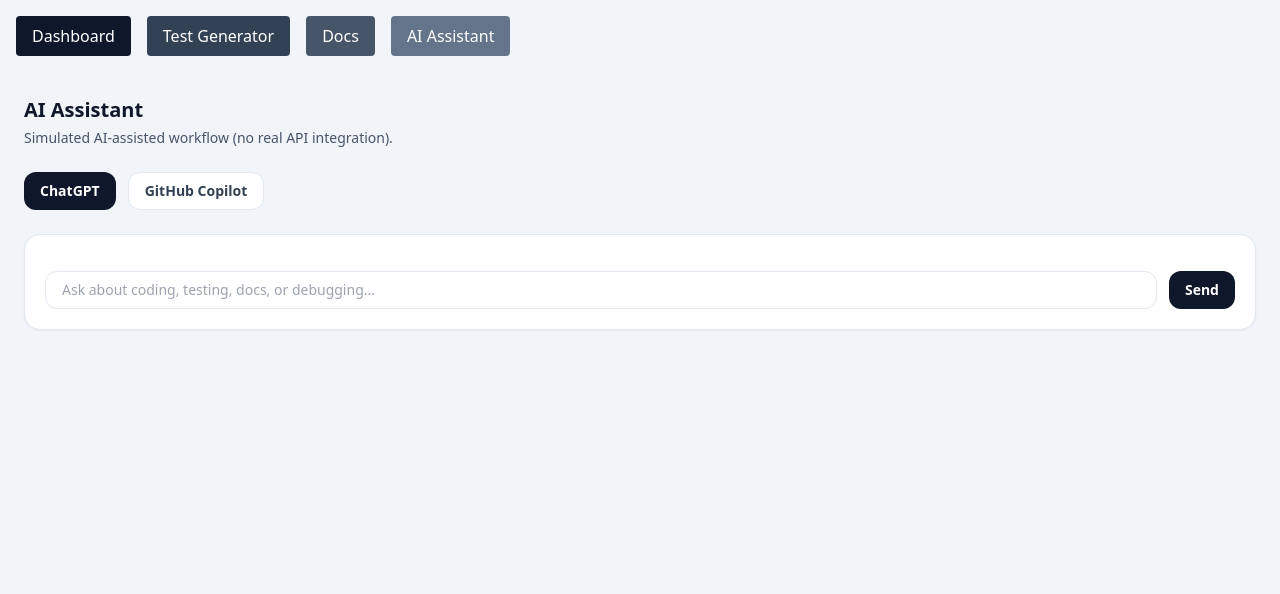
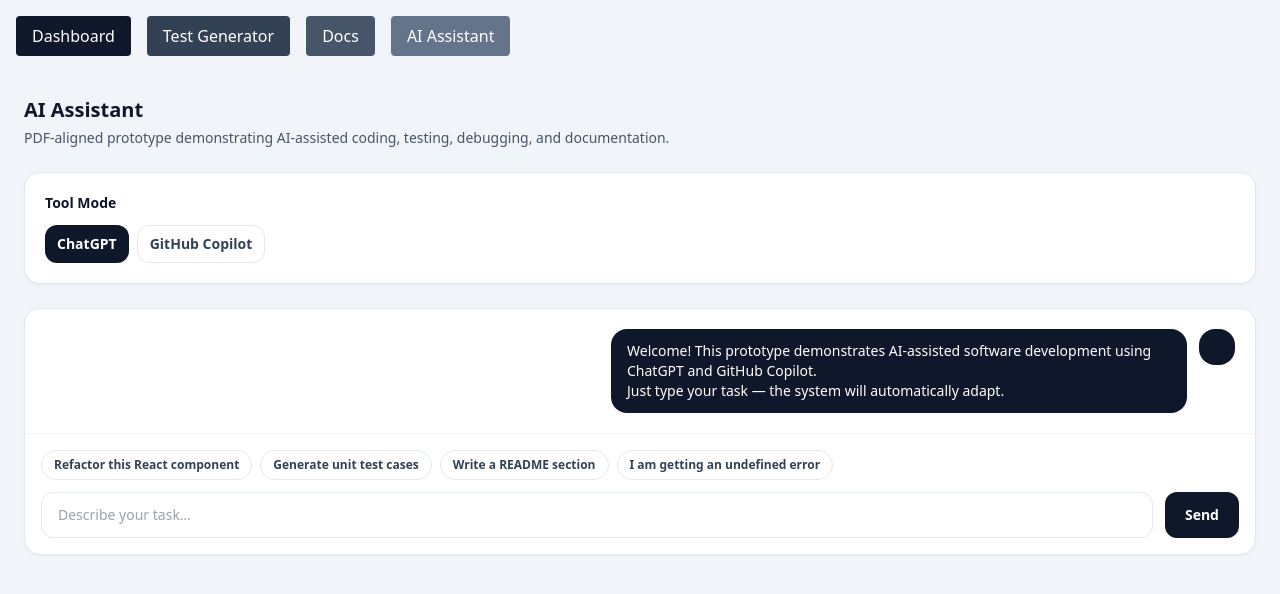
Before and after one commit to Team9-AI-Project/ai-tools-software-dev, a React (Vite) app: page / in a window 1280 px wide. Both pictures are taken after a click on the button "AI Assistant". Shown: the top 594 px of the page. Built offline with nearby package versions, Linux system fonts and the light colour scheme.

Commit message:
Abdul: upgrade AI Assistant with adaptive task buttons and improved layout

```diff
--- a/src/pages/AiAssistant.jsx
+++ b/src/pages/AiAssistant.jsx
@@ -1,85 +1,221 @@
-import { useState } from "react";
+import { useMemo, useState } from "react";
 
-function detectTask(text) {
+/* ---------- UI helpers ---------- */
+function Bubble({ side, children }) {
+  const isUser = side === "user";
+  return (
+    <div className={`flex items-start gap-3 ${isUser ? "justify-start" : "justify-end"}`}>
+      {isUser ? <div className="h-9 w-9 rounded-2xl bg-slate-200" /> : null}
+      <div
+        className={
+          "max-w-xl rounded-2xl px-4 py-3 text-sm whitespace-pre-line " +
+          (isUser ? "bg-slate-100 text-slate-800" : "bg-slate-900 text-white")
+        }
+      >
+        {children}
+      </div>
+      {!isUser ? <div className="h-9 w-9 rounded-2xl bg-slate-900" /> : null}
+    </div>
+  );
+}
+
+function Chip({ children, onClick }) {
+  return (
+    <button
+      onClick={onClick}
+      className="rounded-full border border-slate-200 bg-white px-3 py-1.5 text-xs font-semibold text-slate-700 hover:bg-slate-50"
+    >
+      {children}
+    </button>
+  );
+}
+
+function Panel({ title, children }) {
+  return (
+    <div className="rounded-2xl border border-slate-200 bg-white p-5 shadow-sm">
+      <div className="text-sm font-semibold text-slate-900">{title}</div>
+      <div className="mt-3 text-sm text-slate-700">{children}</div>
+    </div>
+  );
+}
+
+/* ---------- Task auto-detection ---------- */
+function detectTaskFromText(text) {
   const t = text.toLowerCase();
 
-  if (t.includes("test") || t.includes("jest")) return "testing";
-  if (t.includes("readme") || t.includes("doc")) return "documentation";
-  if (t.includes("error") || t.includes("bug")) return "debugging";
-
-  return "coding";
+  if (t.includes("test") || t.includes("jest") || t.includes("rtl")) {
+    return "Testing";
+  }
+  if (t.includes("readme") || t.includes("doc") || t.includes("documentation")) {
+    return "Documentation";
+  }
+  if (t.includes("error") || t.includes("bug") || t.includes("fix")) {
+    return "Debugging";
+  }
+  return "Coding";
 }
 
-function generateResponse(tool, text) {
-  const task = detectTask(text);
+/* ---------- AI logic (PDF-aligned) ---------- */
+function makeResponse({ tool, userText }) {
+  const t = userText.toLowerCase();
+  const task = detectTaskFromText(userText);
 
-  const responses = {
-    ChatGPT: {
-      coding: [
-        "ChatGPT: Consider refactoring into smaller components and improving naming clarity.",
-        "ChatGPT: Focus on readability and reducing duplication.",
-        "ChatGPT: Add prop validation and error handling for better robustness."
-      ],
-      testing: [
-        "ChatGPT: Write render tests, interaction tests, and edge case validation.",
-        "ChatGPT: Mock API calls and verify user-visible behavior.",
-        "ChatGPT: Ensure accessibility queries are used in tests."
-      ],
-      documentation: [
-        "ChatGPT: Add Overview, Setup, Features, and Contribution sections.",
-        "ChatGPT: Keep documentation concise and structured.",
-        "ChatGPT: Include copy-paste ready examples."
-      ],
-      debugging: [
-        "ChatGPT: Check console errors and validate state changes.",
-        "ChatGPT: Add guard clauses to prevent undefined errors.",
-        "ChatGPT: Reproduce the bug with minimal test case."
-      ]
-    },
-    Copilot: {
-      coding: [
-        "Copilot: Extract helper function.",
-        "Copilot: Rename variable for clarity.",
-        "Copilot: Suggest early return pattern."
-      ],
-      testing: [
-        "Copilot: Create Component.test.jsx file.",
-        "Copilot: Add basic render test.",
-        "Copilot: Add interaction test snippet."
-      ],
-      documentation: [
-        "Copilot: Insert README template snippet.",
-        "Copilot: Add inline comments.",
-        "Copilot: Generate markdown section."
-      ],
-      debugging: [
-        "Copilot: Add console.log temporarily.",
-        "Copilot: Check null/undefined input.",
-        "Copilot: Add minimal reproduction test."
-      ]
-    }
-  };
-
-  const options = responses[tool][task];
-  return options[Math.floor(Math.random() * options.length)];
+  /* ===== ChatGPT ===== */
+  if (tool === "ChatGPT") {
+    // --- Documentation with context awareness ---
+    if (task === "Documentation") {
+      if (t.includes("module") || t.includes("allows") || t.includes("assistant")) {
+        return (
+          "## AI Assistant\n\n" +
+          "### Overview\n" +
+          "AI Assistant is a UI prototype demonstrating how AI tools such as ChatGPT and GitHub Copilot can support software development tasks including coding, testing, debugging, and documentation.\n\n" +
+          "### Setup & Run\n" +
+          "1. Clone the repository\n" +
+          "2. Run `npm install`\n" +
+          "3. Start the app with `npm run dev`\n\n" +
+          "### Features\n" +
+          "- AI-assisted coding guidance\n" +
+          "- Test case generation support\n" +
+          "- Documentation and README assistance\n" +
+          "- Role-based UI prototype\n\n" +
+          "### Team Contributions\n" +
+          "- Abdul: AI Assistant logic & UI\n" +
+          "- Motiar: Testing workflow\n" +
+          "- Masrur: Documentation & guidelines\n" +
+          "- Bappi: Dashboard & UI polish\n"
+        );
       }
 
-export default function AiAssistant() {
+      return (
+        "ChatGPT (Docs): I can help write a clean README section:\n" +
+        "- Overview (what/why)\n" +
+        "- Setup & run steps\n" +
+        "- Features\n" +
+        "- Team contributions\n\n" +
+        "Tell me the module name and what it does."
+      );
+    }
+
+    // --- Testing ---
+    if (task === "Testing") {
+      const variants = [
+        "ChatGPT (Testing): Identify key behaviors first. Write Jest + React Testing Library tests for rendering, interactions, and error handling. Mock API calls where needed.",
+        "ChatGPT (Testing): A solid test strategy includes render tests, interaction tests, and edge case validation using mocks.",
+        "ChatGPT (Testing): Focus on user-visible behavior. Add tests for valid input, invalid input, and failure scenarios."
+      ];
+      return variants[Math.floor(Math.random() * variants.length)];
+    }
+
+    // --- Debugging ---
+    if (task === "Debugging") {
+      return (
+        "ChatGPT (Debugging): Share the error message and related code.\n" +
+        "I will explain the root cause, suggest fixes, and recommend a small regression test."
+      );
+    }
+
+    // --- Coding (default) ---
+   // --- Coding (default) ---
+if (
+  t.includes("goal") ||
+  t.includes("re-render") ||
+  t.includes("performance") ||
+  t.includes("cleaner")
+) {
+  return (
+    "ChatGPT (Coding): Based on your goal, here are practical suggestions:\n" +
+    "- Use React.memo for pure components\n" +
+    "- Avoid inline functions inside JSX\n" +
+    "- Check dependency arrays in useEffect\n" +
+    "- Split large components into smaller ones\n\n" +
+    "These steps help reduce unnecessary re-renders and improve code clarity."
+  );
+}
+
+return (
+  "ChatGPT (Coding): I can review and improve your code by:\n" +
+  "1) Refactoring for readability\n" +
+  "2) Reducing duplication\n" +
+  "3) Improving performance\n" +
+  "4) Suggesting basic tests and documentation updates\n\n" +
+  "If you share a snippet, I can give more specific suggestions."
+);
+
+}
+
+  /* ===== GitHub Copilot ===== */
+  if (task === "Testing") {
+    return (
+      "Copilot (Testing):\n" +
+      "- Create Component.test.jsx\n" +
+      "- Add render(), screen queries, fireEvent\n" +
+      "- Cover render, interaction, and error cases"
+    );
+  }
+
+  if (task === "Documentation") {
+    return (
+      "Copilot (Docs):\n" +
+      "- Insert README template\n" +
+      "- Add concise inline comments\n" +
+      "- Keep examples short and reusable"
+    );
+  }
+
+  if (task === "Debugging") {
+    return (
+      "Copilot (Debugging):\n" +
+      "- Add guard clauses\n" +
+      "- Check undefined/null values\n" +
+      "- Write a minimal reproduction test"
+    );
+  }
+
+  return (
+    "Copilot (Coding):\n" +
+    "- Extract helper functions\n" +
+    "- Improve naming\n" +
+    "- Add early returns\n" +
+    "- Review suggestions before accepting"
+  );
+}
+
+/* ---------- Main component ---------- */
+export default function AiChat() {
   const [tool, setTool] = useState("ChatGPT");
   const [input, setInput] = useState("");
-  const [messages, setMessages] = useState([]);
 
-  function handleSend() {
-    if (!input.trim()) return;
+  const [messages, setMessages] = useState([
+    {
+      id: 1,
+      side: "ai",
+      text:
+        "Welcome! This prototype demonstrates AI-assisted software development using ChatGPT and GitHub Copilot.\n" +
+        "Just type your task — the system will automatically adapt."
+    }
+  ]);
 
-    const userMsg = { type: "user", text: input };
-    const aiMsg = {
-      type: "ai",
-      text: generateResponse(tool, input)
-    };
+  const quickPrompts = useMemo(
+    () => [
+      "Refactor this React component",
+      "Generate unit test cases",
+      "Write a README section",
+      "I am getting an undefined error"
+    ],
+    []
+  );
 
-    setMessages([...messages, userMsg, aiMsg]);
+  function addUserMessage(text) {
+    const trimmed = text.trim();
+    if (!trimmed) return;
+
+    setMessages((m) => [...m, { id: Date.now(), side: "user", text: trimmed }]);
     setInput("");
+
+    const reply = makeResponse({ tool, userText: trimmed });
+    setTimeout(() => {
+      setMessages((m) => [...m, { id: Date.now() + 1, side: "ai", text: reply }]);
+    }, 300);
   }
 
   return (
@@ -87,67 +223,63 @@ export default function AiAssistant() {
       <div>
         <h1 className="text-xl font-bold text-slate-900">AI Assistant</h1>
         <p className="mt-1 text-sm text-slate-600">
-          Simulated AI-assisted workflow (no real API integration).
+          PDF-aligned prototype demonstrating AI-assisted coding, testing, debugging, and documentation.
         </p>
       </div>
 
-      {/* Tool Toggle */}
-      <div className="flex gap-3">
+      <Panel title="Tool Mode">
+        <div className="flex gap-2">
+          {["ChatGPT", "GitHub Copilot"].map((t) => (
             <button
-          onClick={() => setTool("ChatGPT")}
-          className={`px-4 py-2 rounded-xl text-sm font-semibold ${
-            tool === "ChatGPT"
-              ? "bg-slate-900 text-white"
-              : "bg-white border border-slate-200 text-slate-700"
-          }`}
+              key={t}
+              onClick={() => setTool(t)}
+              className={
+                tool === t
+                  ? "rounded-xl bg-slate-900 px-3 py-2 text-sm font-semibold text-white"
+                  : "rounded-xl border border-slate-200 bg-white px-3 py-2 text-sm font-semibold text-slate-700 hover:bg-slate-50"
+              }
             >
-          ChatGPT
+              {t}
             </button>
+          ))}
+        </div>
+      </Panel>
 
-        <button
-          onClick={() => setTool("Copilot")}
-          className={`px-4 py-2 rounded-xl text-sm font-semibold ${
-            tool === "Copilot"
-              ? "bg-slate-900 text-white"
-              : "bg-white border border-slate-200 text-slate-700"
-          }`}
-        >
-          GitHub Copilot
-        </button>
-      </div>
-
-      {/* Chat Box */}
-      <div className="rounded-2xl border border-slate-200 bg-white p-5 shadow-sm">
-        <div className="space-y-3">
-          {messages.map((msg, i) => (
-            <div
-              key={i}
-              className={`rounded-xl p-3 text-sm ${
-                msg.type === "user"
-                  ? "bg-slate-100 text-slate-800"
-                  : "bg-slate-900 text-white"
-              }`}
-            >
-              {msg.text}
-            </div>
+      <div className="rounded-2xl border border-slate-200 bg-white shadow-sm">
+        <div className="space-y-4 p-5">
+          {messages.map((m) => (
+            <Bubble key={m.id} side={m.side}>
+              {m.text}
+            </Bubble>
           ))}
         </div>
 
-        <div className="mt-4 flex gap-3">
+        <div className="border-t border-slate-100 p-4">
+          <div className="mb-3 flex flex-wrap gap-2">
+            {quickPrompts.map((p) => (
+              <Chip key={p} onClick={() => addUserMessage(p)}>
+                {p}
+              </Chip>
+            ))}
+          </div>
+
+          <div className="flex gap-3">
             <input
               value={input}
               onChange={(e) => setInput(e.target.value)}
-            className="w-full rounded-xl border border-slate-200 px-4 py-2 text-sm outline-none focus:border-slate-400"
-            placeholder="Ask about coding, testing, docs, or debugging..."
+              onKeyDown={(e) => e.key === "Enter" && addUserMessage(input)}
+              className="w-full rounded-xl border border-slate-200 px-4 py-3 text-sm"
+              placeholder="Describe your task…"
             />
             <button
-            onClick={handleSend}
-            className="rounded-xl bg-slate-900 px-4 py-2 text-sm font-semibold text-white hover:bg-slate-800"
+              onClick={() => addUserMessage(input)}
+              className="rounded-xl bg-slate-900 px-5 py-3 text-sm font-semibold text-white"
             >
               Send
             </button>
           </div>
         </div>
       </div>
+    </div>
   );
 }
```
Lines whose indentation alone changed are shown as unchanged.
